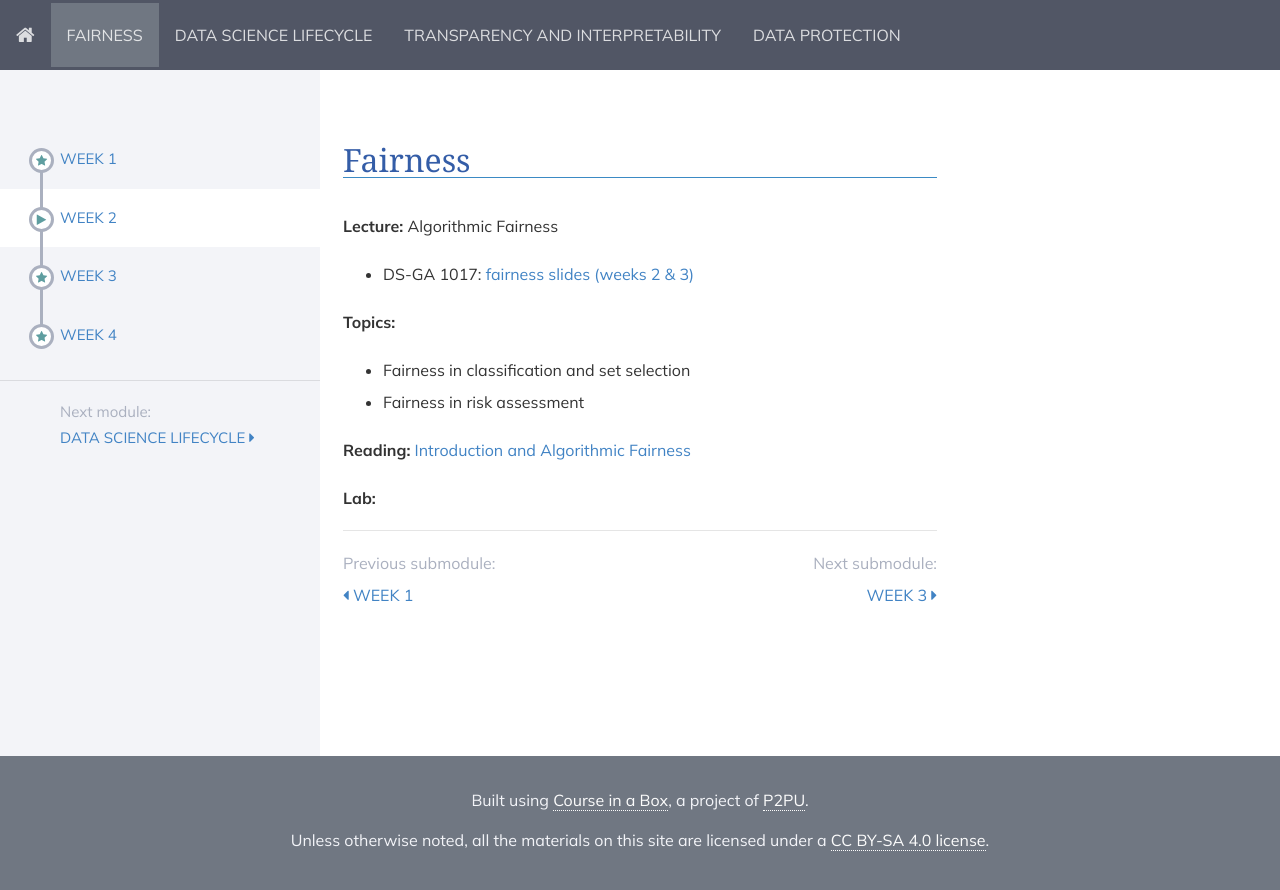
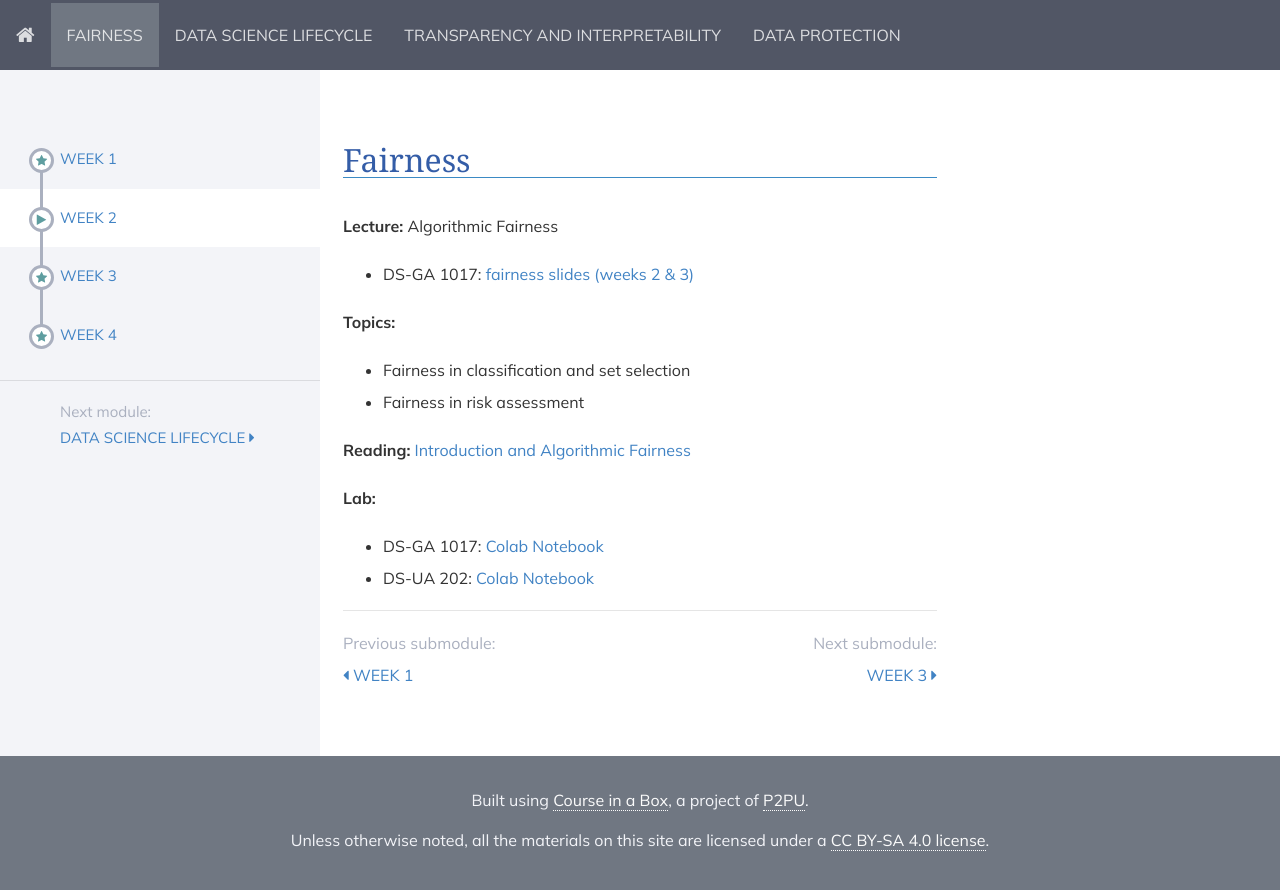
Before and after one commit to DataResponsibly/rds24, a Jekyll site: the page built from modules/fairness/_posts/2000-01-02-week2.md, in a window 1280 px wide. Shown: the top 890 px of the page. Built offline with Jekyll 4.4.1, drawn with Linux system fonts in a browser that asks for light colours; nearby versions of some CDN libraries.

Commit message:
Add Lab 2

```diff
--- a/modules/fairness/_posts/2000-01-02-week2.md
+++ b/modules/fairness/_posts/2000-01-02-week2.md
@@ -18,5 +18,5 @@ title: Week 2
 
 **Lab:**
 
-<!-- * DS-GA 1017: [Colab Notebook](https://colab.research.google.com/drive/1j6dUwZ5hL2UD-c_UUCT5BC-Odoj2j9gU?usp=sharing) -->
-<!-- * DS-UA 202: [Colab Notebook](https://colab.research.google.com/drive/1egPrtTyAZvV5q4MZEpD8wbb1Tc0aCVO6?usp=share_link) -->
+* DS-GA 1017: [Colab Notebook](https://colab.research.google.com/drive/1NmUhZY0MHzcvH4QV6QNVSFNXdjWXtnWD?usp=sharing)
+* DS-UA 202: [Colab Notebook](https://colab.research.google.com/drive/1hNjaqycBzSLpbUfkeb8GeTo1U81xsTgA?usp=sharing)
```
